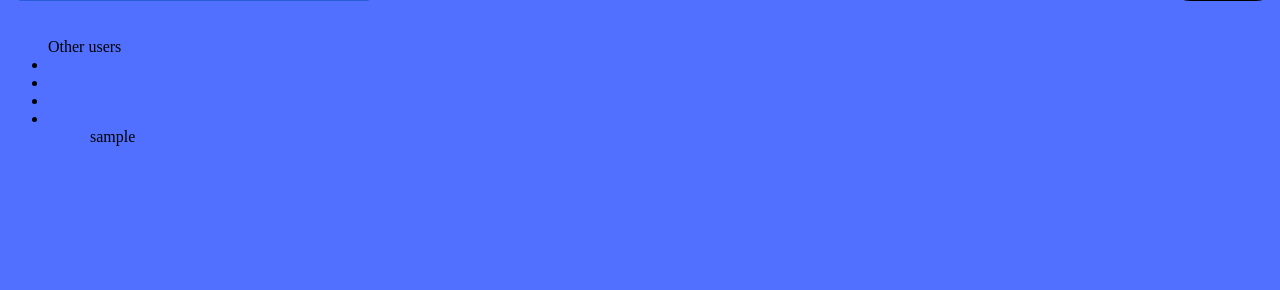
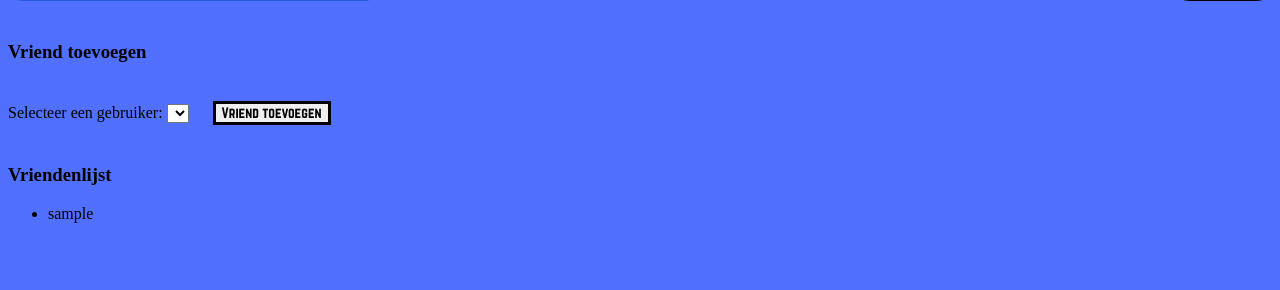
Before and after one commit to Sherevar/p04_c10_skillshare, a PHP site: page /vriendenlijst.php in a window 1280 px wide. Shown: the part 76-366 px from the top of the page. Run offline with PHP 8.4, Linux system fonts and the light colour scheme; the visitor is signed in with stand-in values (Sample User, id 1); tables that the repository leaves empty hold one stand-in row (values such as "Sample post"); lists and menus that the app fills with data are empty.

Commit message:
Vragen+vriendenlijst done.
Vraagmaken bugtesting commented
Vriendenlijst: Select menu met !self functie, display vriendenlijst per update.
Verdere mogelijkheden: Verwijder vrienden / geen duplicates.

```diff
--- a/CSS/style.css
+++ b/CSS/style.css
@@ -16,6 +16,13 @@ p {
     font-family: 'Norwester';
     font-size: 100px;
     text-align: center;
+}
+
+.notification {
+    font-family: 'Norwester';
+    font-size: 20px;
+    text-align: center;
+    margin: 1rem auto;
 }
 
 
--- a/Webpages/vriendenlijst.php
+++ b/Webpages/vriendenlijst.php
@@ -1,23 +1,53 @@
 <?php
 require "../Includes/db.php";
+session_start();
 include "../Includes/header.php";
-session_start();
 
 if (!isset($_SESSION["user_id"])) {
     header("Location: inloggen.php");
     exit;
 }
 
+$stmt = $pdo->prepare("SELECT id, username FROM tb_users WHERE id != :self_id");
+$stmt->execute([':self_id' => $_SESSION['user_id']]);
+$userlist = $stmt->fetchAll(PDO::FETCH_ASSOC);
 
+// Fetch friends of the current user (join to users to get usernames)
+$stmt = $pdo->prepare(
+    "SELECT f.friend_id AS id, u.username
+     FROM tb_friends f
+     JOIN tb_users u ON f.friend_id = u.id
+     WHERE f.user_id = :user_id"
+);
+$stmt->execute([':user_id' => $_SESSION['user_id']]);
+$friendlist = $stmt->fetchAll(PDO::FETCH_ASSOC);
 
-        $stmt = $pdo->prepare("SELECT id, username FROM tb_users");
-        $stmt->execute();
-        $userlist = $stmt->fetchAll(PDO::FETCH_ASSOC); // alle rijen ophalen
+$melding = '';
 
+if ($_SERVER["REQUEST_METHOD"] === "POST") {
+    $friend_id_string = $_POST['friend_id'] ?? '';
+    $friend_nr = intval($friend_id_string);
 
-
+    if ($friend_nr > 0) {
+        try {
+            $pdo->beginTransaction();
+            $sql = "INSERT INTO tb_friends (user_id, friend_id) VALUES (:user_id, :friend_id)";
+            $stmt = $pdo->prepare($sql);
+            $stmt->execute([
+                ':user_id' => $_SESSION["user_id"],
+                ':friend_id' => $friend_nr,
+            ]);
+            $pdo->commit();
+            $melding = "Vriend toegevoegd!";
+        } catch (Exception $e) {
+            $pdo->rollBack();
+            $melding = "Het is niet gelukt: " . $e->getMessage();
+        }
+    } else {
+        $melding = "Kies eerst een vriend voordat je verzendt.";
+    }
+}
 ?>
-
 
 <!DOCTYPE html>
 <html lang="en">
@@ -30,39 +60,35 @@ if (!isset($_SESSION["user_id"])) {
 </head>
 <body>
 
+<h3>Vriend toevoegen</h3>
+<?php if ($melding): ?>
+    <p class="notification"><?php echo htmlspecialchars($melding); ?></p>
+<?php endif; ?>
 
-<ul> Other users
-    <li></li>
-    <li></li>
-    <li></li>
-    <li></li>
+<form method="POST" action="vriendenlijst.php">
+    <label for="friend_id">Selecteer een gebruiker:</label>
+    <select name="friend_id" id="friend_id">
+        <?php foreach ($userlist as $user): ?>
+            <option value="<?php echo $user['id']; ?>">
+                <?php echo htmlspecialchars($user['username']); ?>
+            </option>
+        <?php endforeach; ?>
+    </select>
+    <button type="submit" class="headerbutton" style="margin: 20px;">Vriend toevoegen</button>
+</form>
 
 
 
-<ul name="friendlist" id="friend_selector">
-    <?php foreach ($userlist as $users): ?>
-        <option value="<?php echo $users['id']; ?>">
-            <li><?php echo $users['username']; ?></li>
-        </option>
-    <?php endforeach; ?>
-    </ul>
-
-
-
-
-
-
-
-
-
-
-
-
+<h3>Vriendenlijst</h3>
+<ul id="friend_list">
+    <?php if (!empty($friendlist)): ?>
+        <?php foreach ($friendlist as $friend): ?>
+            <li><?php echo htmlspecialchars($friend['username']); ?></li>
+        <?php endforeach; ?>
+    <?php else: ?>
+        <li>Geen vrienden gevonden.</li>
+    <?php endif; ?>
 </ul>
-
-
-
-
 
 </body>
 </html>
```
Also changed, not shown: Webpages/vraagmaken.php (+5 -8 lines).
